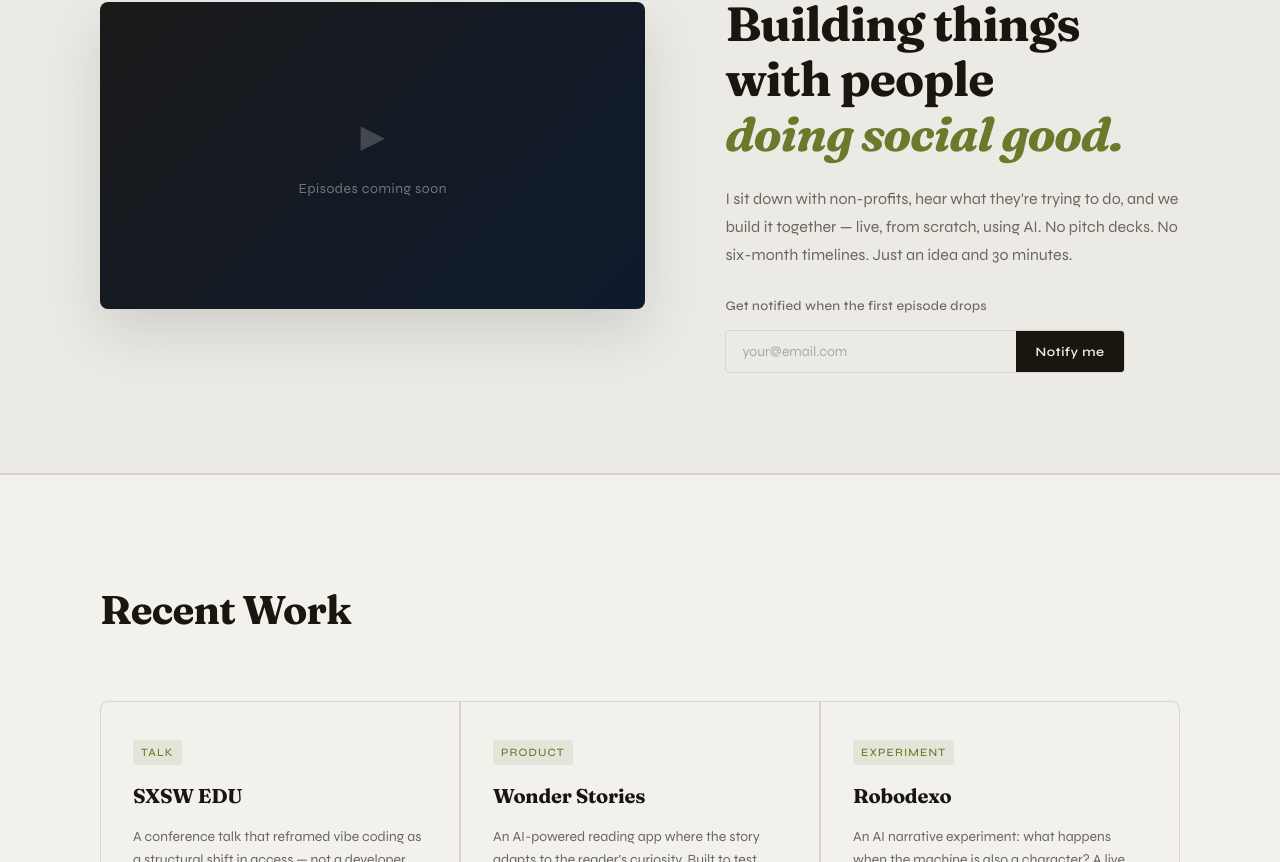
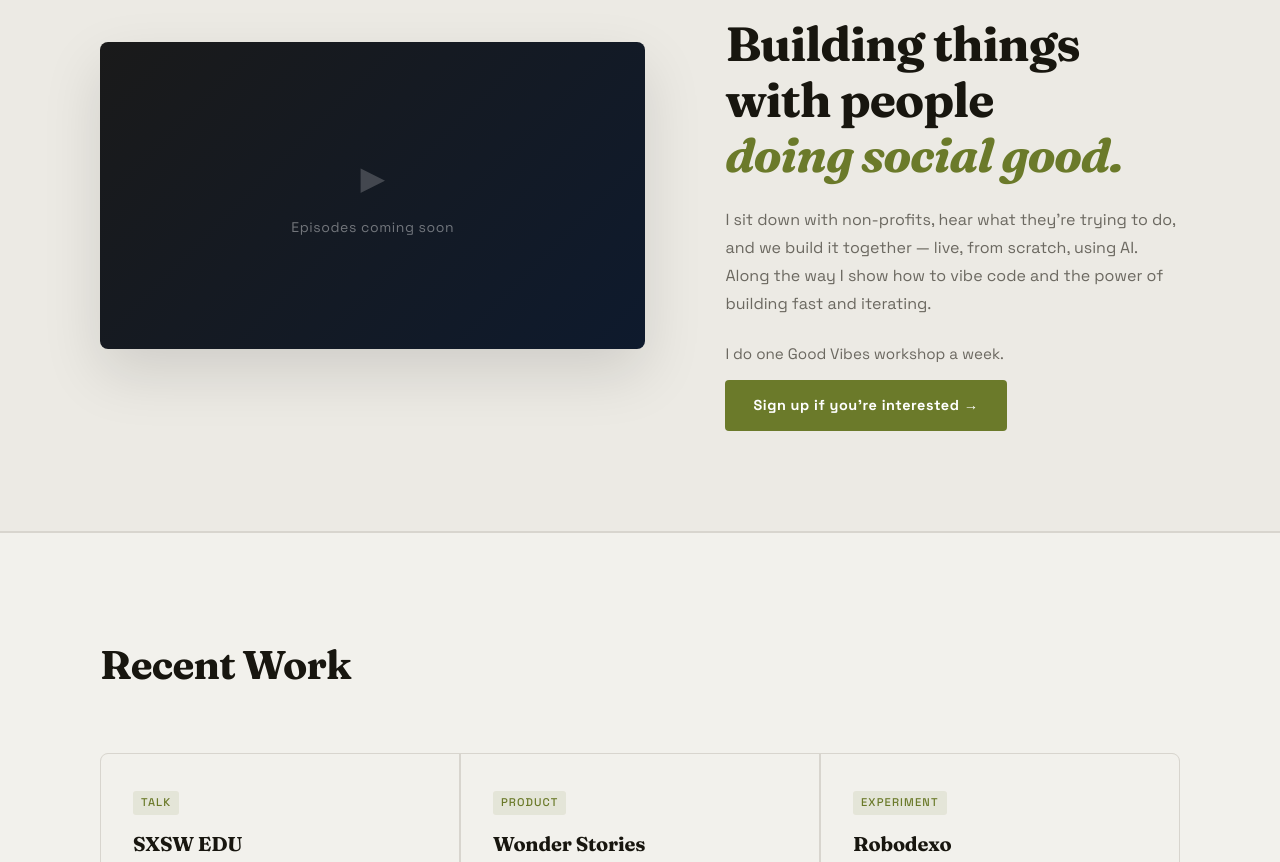
Before and after one commit to mathandlove/good-vibes-garage, a React (Vite) app: page / in a window 1280 px wide. Shown: the part 1678-2540 px from the top of the page. Built offline with nearby package versions, Linux system fonts and the light colour scheme.

Commit message:
brand cleaning

```diff
--- a/index.html
+++ b/index.html
@@ -7,7 +7,7 @@
     <title>Good Vibes Garage — Dr. Elliott Hedman</title>
     <link rel="preconnect" href="https://fonts.googleapis.com" />
     <link rel="preconnect" href="https://fonts.gstatic.com" crossorigin />
-    <link href="https://fonts.googleapis.com/css2?family=Fraunces:ital,opsz,wght@0,9..144,700;0,9..144,900;1,9..144,700&family=Syne:wght@400;500;600;700&display=swap" rel="stylesheet" />
+    <link href="https://fonts.googleapis.com/css2?family=Fraunces:ital,opsz,wght@0,9..144,700;0,9..144,900;1,9..144,700&family=Space+Grotesk:wght@400;500;600;700&display=swap" rel="stylesheet" />
   </head>
   <body>
     <div id="root"></div>
--- /dev/null
+++ b/public/test-syne.html
@@ -0,0 +1,40 @@
+<!DOCTYPE html>
+<html lang="en">
+<head>
+  <meta charset="UTF-8" />
+  <meta name="viewport" content="width=device-width, initial-scale=1.0" />
+  <title>Syne Descender Test</title>
+  <link href="https://fonts.googleapis.com/css2?family=Syne:wght@400;500;600;700&display=swap" rel="stylesheet" />
+</head>
+<body>
+  <h1 style="font-family: Syne">Syne — descender test</h1>
+
+  <p style="font-family: Syne; font-size: 16px;">
+    grippinggypping juggling gaping gagging geography playground young
+  </p>
+
+  <p style="font-family: Syne; font-size: 24px;">
+    gripping gypping juggling gaping gagging geography playground young
+  </p>
+
+  <p style="font-family: Syne; font-size: 48px;">
+    gripping gypping juggling gaping gagging geography playground young
+  </p>
+
+  <hr />
+
+  <h1 style="font-family: sans-serif">System sans-serif — descender test</h1>
+
+  <p style="font-family: sans-serif; font-size: 16px;">
+    gripping gypping juggling gaping gagging geography playground young
+  </p>
+
+  <p style="font-family: sans-serif; font-size: 24px;">
+    gripping gypping juggling gaping gagging geography playground young
+  </p>
+
+  <p style="font-family: sans-serif; font-size: 48px;">
+    gripping gypping juggling gaping gagging geography playground young
+  </p>
+</body>
+</html>
--- a/src/components/Hero.tsx
+++ b/src/components/Hero.tsx
@@ -6,13 +6,14 @@ export default function Hero() {
       <div className={styles.container}>
         <div className={styles.content}>
           <h1 className={`${styles.headline} reveal`}>
-            I teach people<br />
-            <em className={styles.accentWord}>how to vibe code.</em>
+            I vibe code and<br />
+            <em className={styles.accentWord}>help other people do it too.</em>
           </h1>
 
           <p className={`${styles.subhead} reveal reveal-delay-1`}>
-            I'm Elliott. I spend my days designing for AI and my free time
-            helping people use AI to do social good.
+            Using AI to build things requires a mind shift, not computer science
+            expertise. I'm making a series where I sit down with non-technical
+            people and we build something real together.
           </p>
 
           <div className={`${styles.ctas} reveal reveal-delay-2`}>
--- a/src/components/Series.module.css
+++ b/src/components/Series.module.css
@@ -84,66 +84,37 @@
   line-height: 1.75;
 }
 
-.emailCapture {
+.apply {
   display: flex;
   flex-direction: column;
-  gap: 10px;
+  gap: 14px;
 }
 
-.emailLabel {
-  font-size: 0.82rem;
-  font-weight: 500;
+.applyLabel {
+  font-size: 0.95rem;
   color: var(--text-muted);
-  letter-spacing: 0.02em;
+  line-height: 1.6;
 }
 
-.emailForm {
-  display: flex;
-  gap: 0;
-  width: 100%;
-  max-width: 400px;
-  border: 1.5px solid var(--border);
+.applyBtn {
+  display: inline-flex;
+  align-items: center;
+  gap: 8px;
+  background: var(--accent);
+  color: #fff;
+  font-family: var(--font-body);
+  font-size: 0.9rem;
+  font-weight: 700;
+  padding: 14px 28px;
   border-radius: 4px;
-  overflow: hidden;
-  transition: border-color 0.2s ease;
+  transition: background 0.2s ease, transform 0.2s ease;
+  letter-spacing: 0.04em;
+  align-self: flex-start;
 }
 
-.emailForm:focus-within {
-  border-color: var(--accent);
-}
-
-.emailInput {
-  flex: 1;
-  padding: 12px 16px;
-  font-family: var(--font-body);
-  font-size: 0.875rem;
-  color: var(--text);
-  background: transparent;
-  border: none;
-  outline: none;
-}
-
-.emailInput::placeholder {
-  color: #aaa;
-}
-
-.emailBtn {
-  padding: 12px 20px;
-  background: var(--text);
-  color: var(--bg);
-  font-family: var(--font-body);
-  font-size: 0.8rem;
-  font-weight: 600;
-  border: none;
-  cursor: pointer;
-  white-space: nowrap;
-  transition: background 0.2s ease, color 0.2s ease;
-  letter-spacing: 0.04em;
-}
-
-.emailBtn:hover {
-  background: var(--accent);
-  color: #fff;
+.applyBtn:hover {
+  background: var(--accent-dark);
+  transform: translateY(-1px);
 }
 
 @media (max-width: 900px) {
--- a/src/components/Series.tsx
+++ b/src/components/Series.tsx
@@ -23,29 +23,15 @@ export default function Series() {
             </h2>
             <p className={`${styles.body} reveal reveal-delay-2`}>
               I sit down with non-profits, hear what they're trying to do, and
-              we build it together — live, from scratch, using AI. No pitch decks.
-              No six-month timelines. Just an idea and 30 minutes.
+              we build it together — live, from scratch, using AI. Along the way
+              I show how to vibe code and the power of building fast and iterating.
             </p>
 
-            <div className={`${styles.emailCapture} reveal reveal-delay-3`}>
-              <p className={styles.emailLabel}>Get notified when the first episode drops</p>
-              <form
-                className={styles.emailForm}
-                action="#"
-                method="post"
-                onSubmit={e => e.preventDefault()}
-              >
-                <input
-                  type="email"
-                  name="email"
-                  placeholder="your@email.com"
-                  required
-                  className={styles.emailInput}
-                />
-                <button type="submit" className={styles.emailBtn}>
-                  Notify me
-                </button>
-              </form>
+            <div className={`${styles.apply} reveal reveal-delay-3`}>
+              <p className={styles.applyLabel}>I do one Good Vibes workshop a week.</p>
+              <a href="mailto:elliott@goodvibesgarage.ai?subject=Good Vibes Workshop" className={styles.applyBtn}>
+                Sign up if you're interested →
+              </a>
             </div>
           </div>
         </div>
--- a/src/index.css
+++ b/src/index.css
@@ -31,21 +31,13 @@
   --border:       #D8D5CE;
   --border-light: #E4E1DA;
 
-  /* Fonts — Fraunces (optical serif, personality) + Syne (geometric, maker energy) */
+  /* Fonts — Fraunces (optical serif, personality) + Space Grotesk (geometric, maker energy) */
   --font-display: 'Fraunces', Georgia, serif;
-  --font-body:    'Syne', system-ui, sans-serif;
+  --font-body:    'Space Grotesk', system-ui, sans-serif;
 
   --nav-height: 68px;
 }
 
-/*
- * Syne's font metrics clip descenders (g, y, p, q).
- * We add a small padding-bottom on paragraphs so the last line's descenders
- * aren't clipped by container overflow or tight spacing.
- */
-p, li, dd, blockquote {
-  padding-bottom: 2px;
-}
 
 html {
   scroll-behavior: smooth;
@@ -56,7 +48,7 @@ body {
   font-family: var(--font-body);
   background-color: var(--bg);
   color: var(--text);
-  line-height: 1.75;
+  line-height: 1.6;
   -webkit-font-smoothing: antialiased;
   -moz-osx-font-smoothing: grayscale;
   overflow-x: hidden;
```
